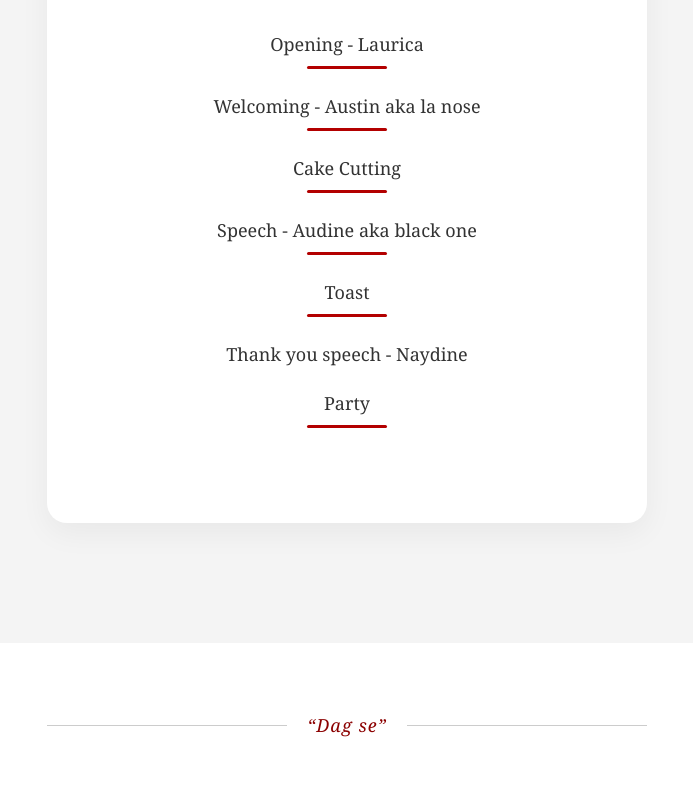
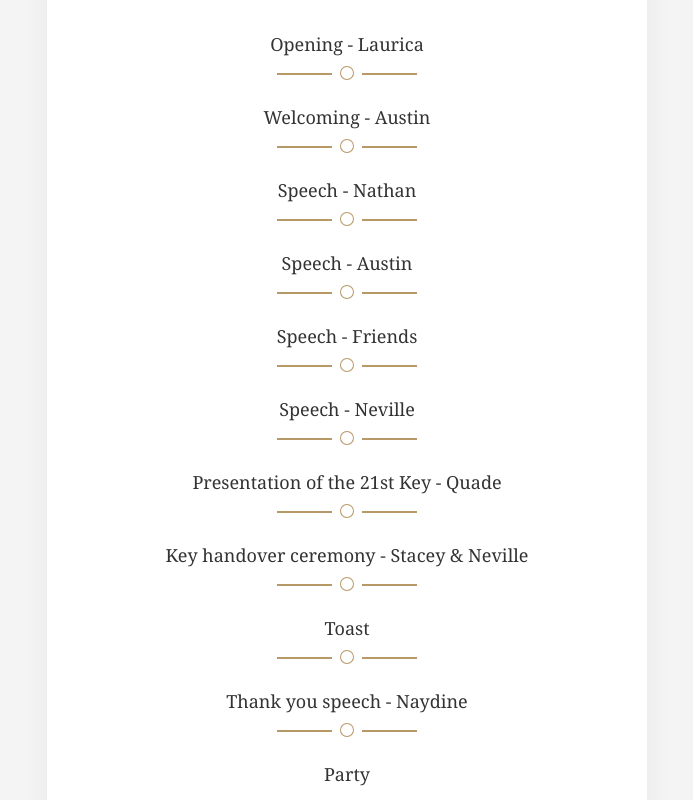
Before and after one commit to NathanQ-Lab/event-public, a Next.js app: page / in a window 1280 px wide. Shown: the part 1420-2220 px from the top of the page, without its empty margins (293-986 px from the left). Built offline with nearby package versions, Linux system fonts and the light colour scheme.

Commit message:
program updated

```diff
--- a/app/page.tsx
+++ b/app/page.tsx
@@ -3,6 +3,57 @@
 import Image from "next/image";
 import Link from "next/link";
 import { CSSProperties } from "react";
+
+/* ================= FLOURISH (PURE CODE) ================= */
+const Flourish = () => (
+  <div
+    style={{
+      width: "140px",
+      height: "14px",
+      margin: "10px auto 22px",
+      position: "relative",
+      opacity: 0.9,
+    }}
+  >
+    {/* Left line */}
+    <span
+      style={{
+        position: "absolute",
+        left: 0,
+        top: "50%",
+        width: "55px",
+        height: "1.5px",
+        background: "#b08d57",
+      }}
+    />
+
+    {/* Center curl */}
+    <span
+      style={{
+        position: "absolute",
+        left: "50%",
+        top: "50%",
+        width: "14px",
+        height: "14px",
+        border: "1.5px solid #b08d57",
+        borderRadius: "50%",
+        transform: "translate(-50%, -50%) rotate(45deg)",
+      }}
+    />
+
+    {/* Right line */}
+    <span
+      style={{
+        position: "absolute",
+        right: 0,
+        top: "50%",
+        width: "55px",
+        height: "1.5px",
+        background: "#b08d57",
+      }}
+    />
+  </div>
+);
 
 export default function Home() {
   return (
@@ -71,7 +122,7 @@ export default function Home() {
           </div>
 
           <h1 style={{ color: "#ff4d4d", fontSize: "38px", marginTop: "25px" }}>
-            Naydine’s 21st
+            Celebrating 21 Years of Naydine
           </h1>
         </section>
 
@@ -125,18 +176,14 @@ export default function Home() {
                 unforgettable memories.
               </p>
 
-              <div style={{ display: "flex", flexDirection: "column", gap: "12px" }}>
               <Link href="/gallery" style={{ textDecoration: "none" }}>
-    <button style={btnPrimary}>
-      Upload & View Gallery
-    </button>
+                <button style={btnPrimary}>Upload & View Gallery</button>
               </Link>
-</div>
             </div>
           </div>
         </section>
 
-        {/* ================= PROGRAM (ELEGANT LIST) ================= */}
+        {/* ================= PROGRAM ================= */}
         <section
           style={{
             background: "#f4f4f4",
@@ -168,50 +215,41 @@ export default function Home() {
 
             {[
               "Opening - Laurica",
-      "Welcoming - Austin aka la nose",
-      "Cake Cutting",
-      "Speech - Audine aka black one",
+              "Welcoming - Austin",
+              "Speech - Nathan",
+              "Speech - Austin",
+              "Speech - Friends",
+              "Speech - Neville",
+              "Presentation of the 21st Key - Quade",
+              "Key handover ceremony - Stacey & Neville",
               "Toast",
               "Thank you speech - Naydine",
-      "Party"
+              "Party",
             ].map((item, i) => (
               <div key={i} style={{ marginBottom: "25px" }}>
-
-        {/* TEXT */}
                 <p
                   style={{
                     fontSize: "18px",
                     color: "#333",
-            marginBottom: "10px",
+                    marginBottom: "6px",
                   }}
                 >
                   {item}
                 </p>
 
-        {/* SEPARATOR LINE */}
-        {i !== 5 && (
-          <div
-            style={{
-              width: "80px",
-              height: "3px",
-              background: "#b30000",
-              margin: "10px auto",
-              borderRadius: "10px",
-            }}
-          />
-        )}
+                {i !== 10 && <Flourish />}
               </div>
             ))}
           </div>
         </section>
 
             {/* ================= PERSONAL MESSAGE ================= */}
-
 <section
   style={{
     background: "#fff",
-    padding: "70px 20px",
+    padding: "90px 20px",
     textAlign: "center",
+    borderTop: "1px solid #eee",
   }}
 >
   <div
@@ -264,7 +302,6 @@ export default function Home() {
           <div style={dividerRed} />
           <p style={{ fontSize: "12px", color: "#777" }}>Made with love 🎉</p>
         </footer>
-
       </main>
     </>
   );
@@ -281,71 +318,6 @@ const btnPrimary: CSSProperties = {
   cursor: "pointer",
 };
 
-const btnSecondary: CSSProperties = {
-  border: "1px solid #8b0000",
-  padding: "14px",
-  borderRadius: "999px",
-  background: "#fff",
-  color: "#8b0000",
-  cursor: "pointer",
-};
-
-const programCard: CSSProperties = {
-  width: "100%",
-  maxWidth: "600px",
-  background: "#fff",
-  padding: "70px 40px",
-  borderRadius: "20px",
-};
-
-const programTitle: CSSProperties = {
-  textAlign: "center",
-  color: "#8b0000",
-  fontSize: "32px",
-  marginBottom: "60px",
-};
-
-const timelineLine: CSSProperties = {
-  position: "absolute",
-  left: "50%",
-  top: 0,
-  bottom: 0,
-  width: "2px",
-  background: "#ccc",
-  transform: "translateX(-50%)",
-};
-
-const timelineRow: CSSProperties = {
-  display: "flex",
-  alignItems: "center",
-  marginBottom: "45px",
-};
-
-const timeStyle: CSSProperties = {
-  width: "45%",
-  textAlign: "right",
-  paddingRight: "20px",
-  color: "#8b0000",
-};
-
-const dotWrapper: CSSProperties = {
-  width: "10%",
-  display: "flex",
-  justifyContent: "center",
-};
-
-const dotStyle: CSSProperties = {
-  width: "14px",
-  height: "14px",
-  background: "#8b0000",
-  borderRadius: "50%",
-};
-
-const textStyle: CSSProperties = {
-  width: "45%",
-  paddingLeft: "20px",
-};
-
 const footerStyle: CSSProperties = {
   background: "#000",
   color: "#fff",
```
Lines whose indentation alone changed are shown as unchanged.
